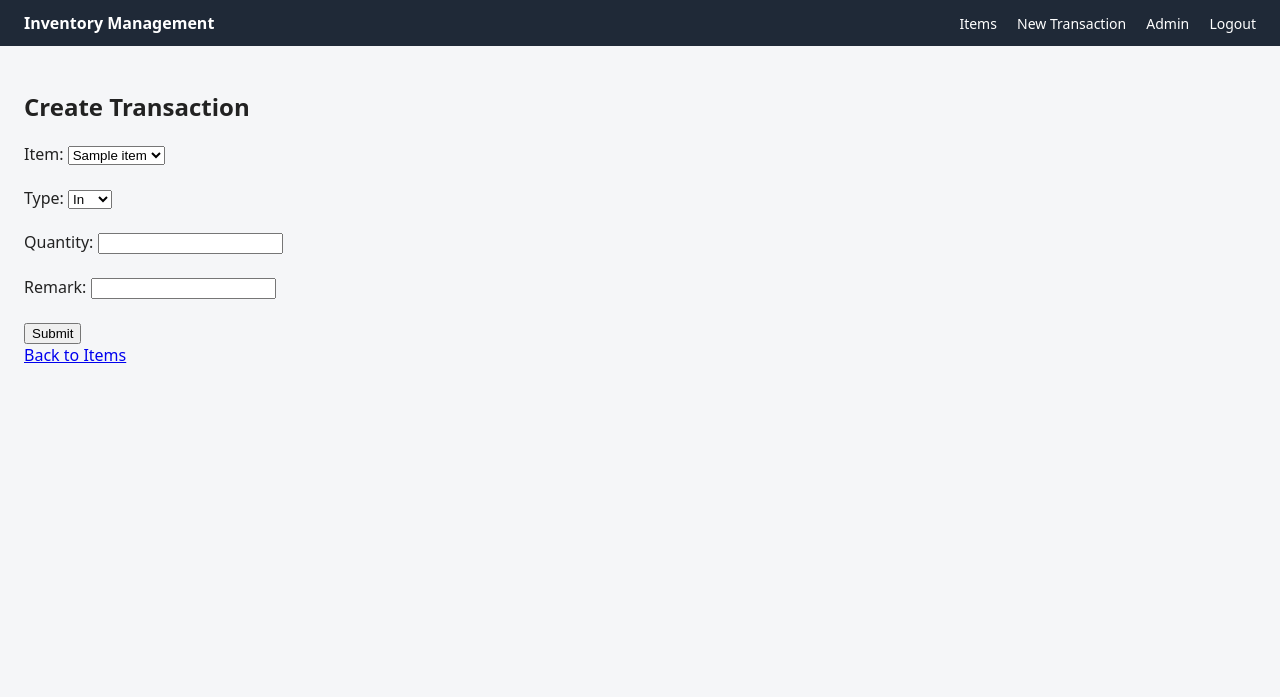
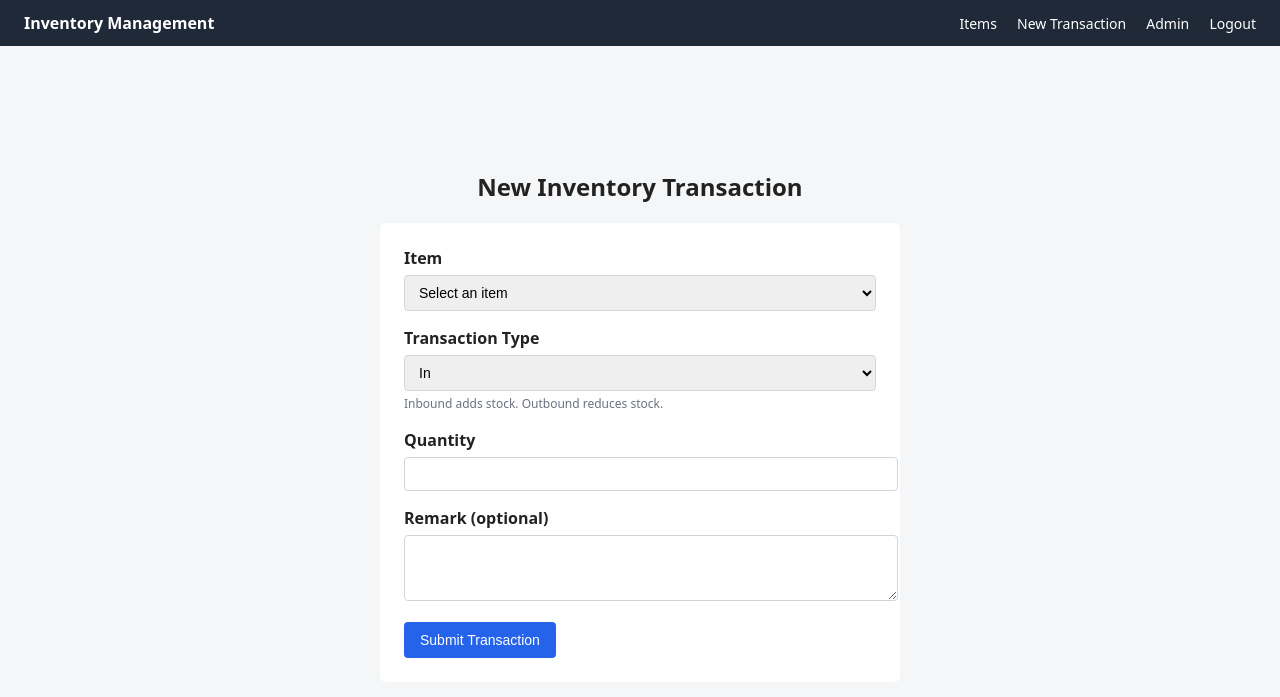
Before and after one commit to 06Pseudo06/inventory-management-system, a Django app: page /transaction/create/ in a window 1280 px wide. Shown: the top 697 px of the page. Run offline with Django 5.2, Linux system fonts and the light colour scheme; a user stored in the database is signed in; tables that the repository leaves empty hold one stand-in row (values such as "Sample post").

Commit message:
Center transaction form layout

```diff
--- a/inventory/static/inventory/styles.css
+++ b/inventory/static/inventory/styles.css
@@ -90,3 +90,68 @@ body {
     background: #fee2e2;
     color: #991b1b;
 }
+
+
+.form {
+    max-width: 520px;
+    background: white;
+    padding: 24px;
+    border-radius: 6px;
+}
+
+.form-group {
+    margin-bottom: 16px;
+}
+
+.form-group label {
+    display: block;
+    font-weight: 600;
+    margin-bottom: 6px;
+}
+
+.form-group input,
+.form-group select,
+.form-group textarea {
+    width: 100%;
+    padding: 8px 10px;
+    border: 1px solid #d1d5db;
+    border-radius: 4px;
+    font-size: 14px;
+}
+
+.form-group input:focus,
+.form-group select:focus,
+.form-group textarea:focus {
+    outline: none;
+    border-color: #2563eb;
+}
+
+.hint {
+    font-size: 12px;
+    color: #6b7280;
+}
+
+.btn-primary {
+    background: #2563eb;
+    color: white;
+    border: none;
+    padding: 10px 16px;
+    border-radius: 4px;
+    cursor: pointer;
+    font-size: 14px;
+}
+
+.btn-primary:hover {
+    background: #1d4ed8;
+}
+
+.center-wrapper, h2 {
+    display: flex;
+    justify-content: center;
+    padding-top: 40px;
+}
+
+.form-card {
+    width: 100%;
+    max-width: 520px;
+}
--- a/inventory/templates/inventory/create_transaction.html
+++ b/inventory/templates/inventory/create_transaction.html
@@ -1,47 +1,57 @@
 {% extends 'inventory/base.html' %}
-{% load static %}
 
-{% block title %}Items{% endblock %}
+{% block title %}New Transaction{% endblock %}
 
 {% block content %}
 
+<div class="center-wrapper">
+    <div class="form-card">
 
-<h2>Create Transaction</h2>
+<h2>New Inventory Transaction</h2>
 
-<form method="post">
+<form method="post" class="form">
     {% csrf_token %}
 
-  <label>Item:</label>
-  <select name="item" required>
+    <div class="form-group">
+        <label for="item">Item</label>
+        <select name="item" id="item" required>
+            <option value="">Select an item</option>
             {% for item in items %}
-      <option value="{{ item.id }}">{{ item.name }}</option>
+                <option value="{{ item.id }}">
+                    {{ item.name }} (Available: {{ item.quantity }})
+                </option>
             {% endfor %}
         </select>
+    </div>
 
-  <br><br>
-
-  <label>Type:</label>
-  <select name="transaction_type" required>
-    {% for code, label in transaction_types %}
-      <option value="{{ code }}">{{ label }}</option>
+    <div class="form-group">
+        <label for="transaction_type">Transaction Type</label>
+        <select name="transaction_type" id="transaction_type" required>
+            {% for key, label in transaction_types %}
+                <option value="{{ key }}">{{ label }}</option>
             {% endfor %}
         </select>
+        <small class="hint">
+            Inbound adds stock. Outbound reduces stock.
+        </small>
+    </div>
 
-  <br><br>
+    <div class="form-group">
+        <label for="quantity">Quantity</label>
+        <input type="number" name="quantity" id="quantity" min="1" required>
+    </div>
 
-  <label>Quantity:</label>
-  <input type="number" name="quantity" min="1" required>
+    <div class="form-group">
+        <label for="remark">Remark (optional)</label>
+        <textarea name="remark" id="remark" rows="3"></textarea>
+    </div>
 
-  <br><br>
+    <button type="submit" class="btn-primary">
+        Submit Transaction
+    </button>
+</form>
+</div>
+</div>
 
-  <label>Remark:</label>
-  <input type="text" name="remark">
-
-  <br><br>
-
-  <button type="submit">Submit</button>
-</form>
-
-<a href="{% url 'item-list' %}">Back to Items</a>
 
 {% endblock %}
```
Lines whose indentation alone changed are shown as unchanged.
